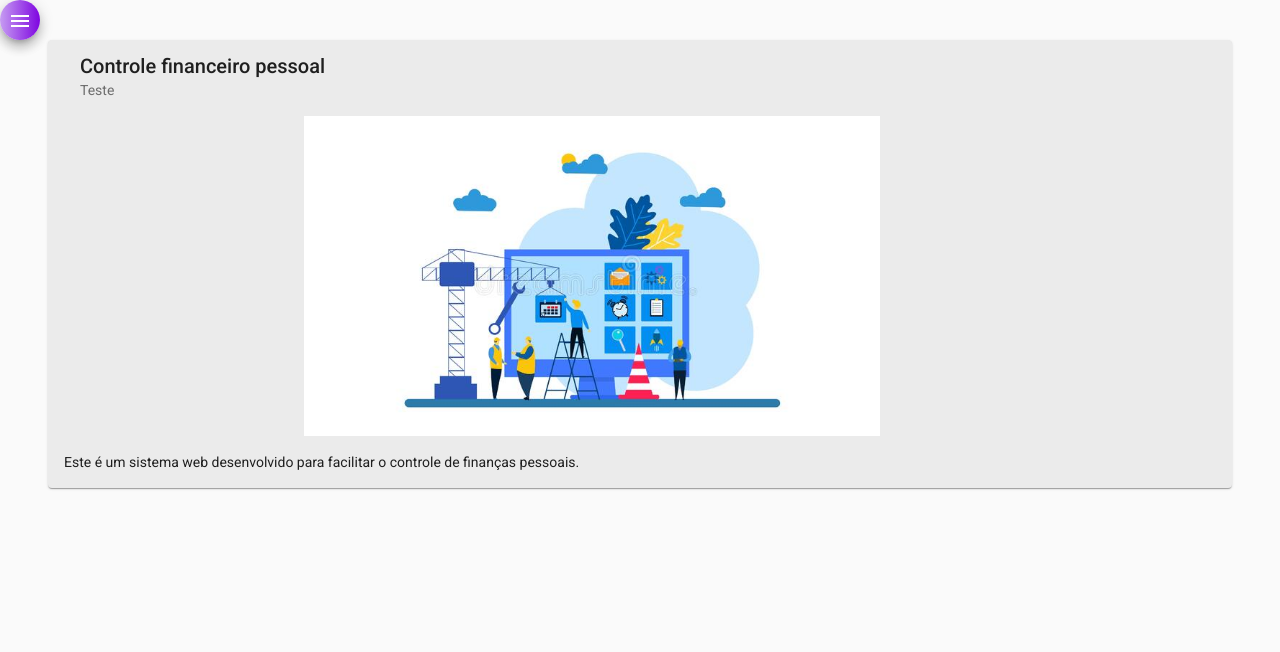
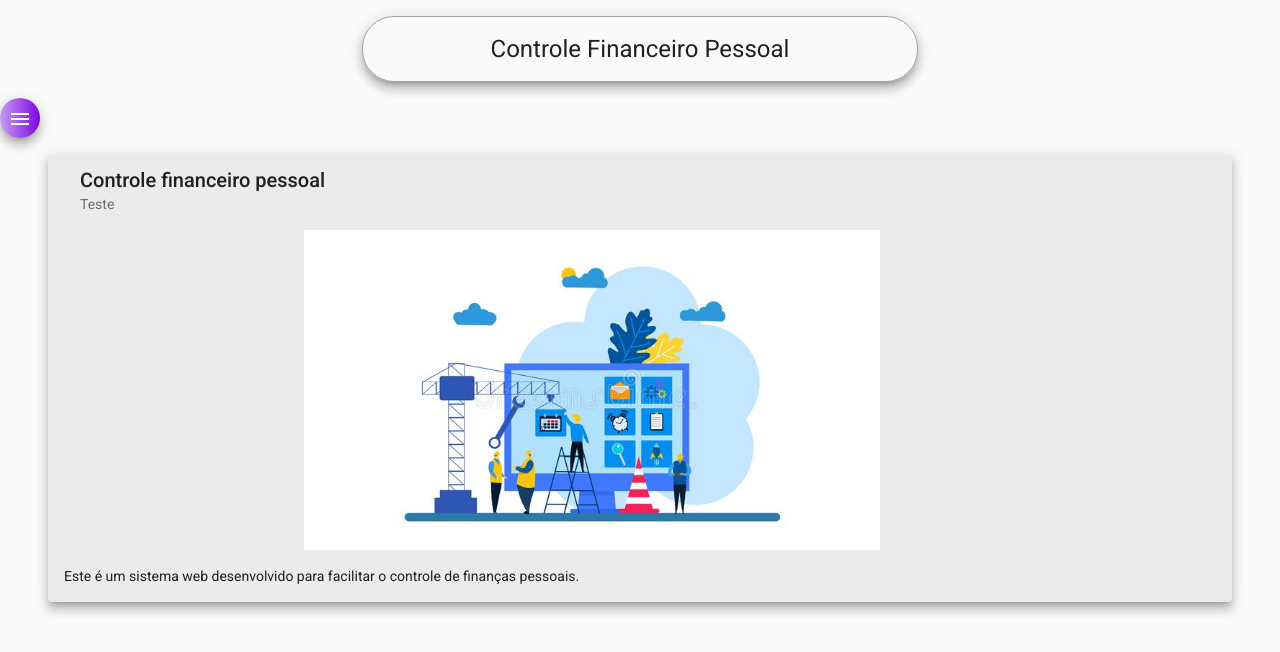
Before and after one commit to CathulaOliveira/tcc-controle-financeiro-pessoal, an Angular app in the folder client/: page /home in a window 1280 px wide. Shown: the top 652 px of the page. Built offline with nearby package versions, Linux system fonts and the light colour scheme.

Commit message:
component header

```diff
--- a/client/src/app/app.module.ts
+++ b/client/src/app/app.module.ts
@@ -22,12 +22,14 @@
 import {MatCardModule} from '@angular/material/card';
 import { NavComponent } from './components/nav/nav.component';
 import { HomeComponent } from './components/home/home.component';
+import { HeaderComponent } from './components/header/header.component';
 
 @NgModule({
   declarations: [
     AppComponent,
     NavComponent,
-    HomeComponent
+    HomeComponent,
+    HeaderComponent
   ],
   imports: [
     BrowserModule,
--- /dev/null
+++ b/client/src/app/components/header/header.component.css
@@ -0,0 +1,12 @@
+.container {
+    display: flex;
+    align-items: center;
+    justify-content: center;
+}
+
+h1 {
+    margin-top: 1rem;
+    border: 1px solid rgb(161, 159, 159);
+    padding: 1rem 10%;
+    border-radius: 2rem;
+}
--- /dev/null
+++ b/client/src/app/components/header/header.component.html
@@ -0,0 +1,3 @@
+<div class="container">
+    <h1 class="mat-elevation-z8">Controle Financeiro Pessoal</h1>
+</div>
--- /dev/null
+++ b/client/src/app/components/header/header.component.ts
@@ -0,0 +1,15 @@
+import { Component, OnInit } from '@angular/core';
+
+@Component({
+  selector: 'app-header',
+  templateUrl: './header.component.html',
+  styleUrls: ['./header.component.css']
+})
+export class HeaderComponent implements OnInit {
+
+  constructor() { }
+
+  ngOnInit(): void {
+  }
+
+}
--- a/client/src/app/components/home/home.component.css
+++ b/client/src/app/components/home/home.component.css
@@ -1,6 +1,6 @@
 .card {
     width: 90%;
-    margin: auto;
+    margin: 1rem auto;
     background-color: rgb(235, 235, 235);
 }
 
--- a/client/src/app/components/home/home.component.html
+++ b/client/src/app/components/home/home.component.html
@@ -1,4 +1,4 @@
-<mat-card class="card">
+<mat-card class="card mat-elevation-z8">
     <mat-card-header>
       <mat-card-title>Controle financeiro pessoal</mat-card-title>
       <mat-card-subtitle>Teste</mat-card-subtitle>
--- a/client/src/app/components/nav/nav.component.html
+++ b/client/src/app/components/nav/nav.component.html
@@ -34,10 +34,11 @@
     </mat-drawer>
 
     <div class="sidenav-content">
-      <button class="menu mat-elevation-z8" (click)="drawer.toggle()" mat-icon-button>
-        <mat-icon>menu</mat-icon>
-      </button>
-      <router-outlet></router-outlet>
+        <app-header></app-header>
+        <button class="menu mat-elevation-z8" (click)="drawer.toggle()" mat-icon-button>
+            <mat-icon>menu</mat-icon>
+        </button>
+        <router-outlet></router-outlet>
     </div>
 
   </mat-drawer-container>
```
Also changed, not shown: 1 other file (tests, documents, lock files or other folders).
